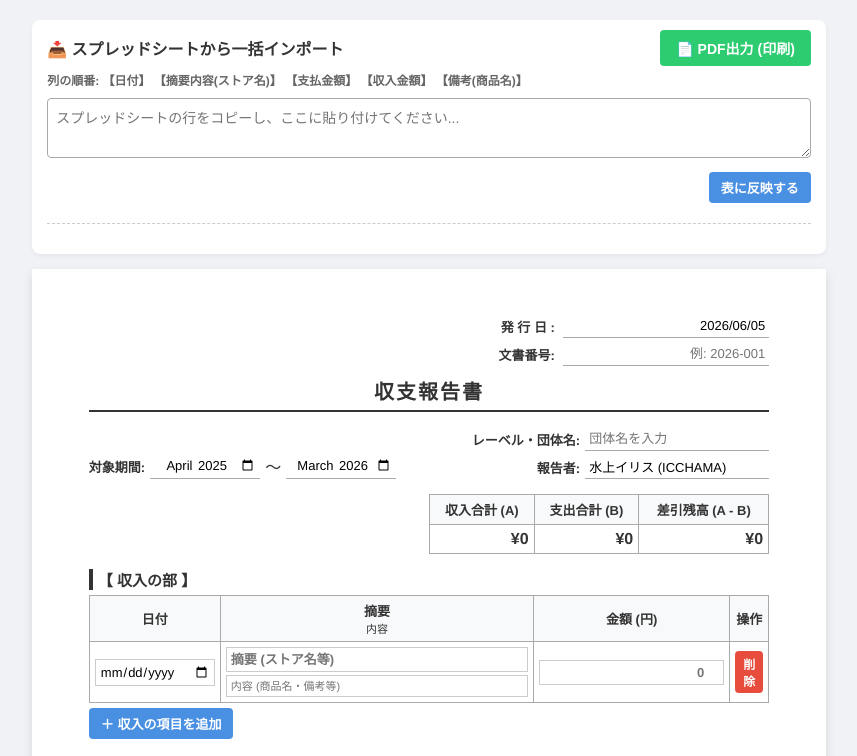
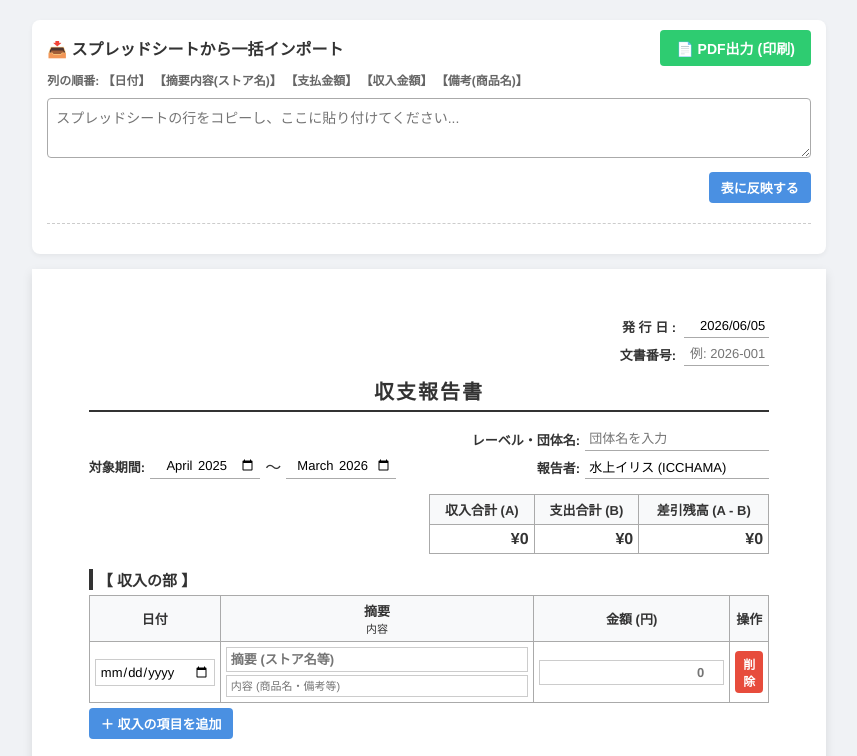
Before and after one commit to ikkunN700S/money-report-app, a plain HTML site: page index.html in a window 1280 px wide. Shown: the top 756 px of the page, without its empty margins (211-1068 px from the left). Drawn offline with Linux system fonts and the light colour scheme.

Commit message:
Update style.css

```diff
--- a/style.css
+++ b/style.css
@@ -103,49 +103,6 @@ button:hover {
     flex-direction: column;
 }
 
-/* ▼ 右上ヘッダーの整列用スタイル ▼ */
-.doc-header-right {
-    display: flex;
-    flex-direction: column;
-    align-items: flex-end;
-    margin-bottom: 10px;
-    gap: 4px;
-}
-
-.header-right-row {
-    display: flex;
-    align-items: center;
-    gap: 8px;
-}
-
-.header-right-row label {
-    font-weight: bold;
-    font-size: 13px;
-    width: 85px;
-    /* ラベルの幅を固定して上下を揃える */
-    text-align: right;
-    /* 「発行日:」と「文書番号:」のコロン位置を揃える */
-}
-
-.header-right-row input {
-    width: 100px;
-    text-align: right;
-    /* 入力された文字（日付や番号）を右寄りにする */
-    border: none;
-    border-bottom: 1px solid var(--border-color);
-    padding: 4px;
-    font-size: 13px;
-    font-family: inherit;
-    box-sizing: border-box;
-}
-
-.header-right-row input:focus {
-    outline: none;
-    border-bottom-color: var(--accent-color);
-}
-
-/* ▲ ここまで ▲ */
-
 h1 {
     text-align: center;
     border-bottom: 2px solid var(--text-color);
@@ -189,6 +146,7 @@ h1 {
     font-size: 13px;
 }
 
+/* 基本の入力欄スタイル */
 input,
 select {
     border: 1px solid #ccc;
@@ -217,6 +175,45 @@ input[type="text"] {
 }
 
 .info-group input:focus {
+    outline: none;
+    border-bottom-color: var(--accent-color);
+}
+
+
+.doc-header-right {
+    display: flex;
+    flex-direction: column;
+    align-items: flex-end;
+    margin-bottom: 10px;
+    gap: 4px;
+}
+
+.header-right-row {
+    display: flex;
+    align-items: center;
+    gap: 8px;
+    justify-content: flex-end;
+}
+
+.header-right-row label {
+    font-weight: bold;
+    font-size: 13px;
+    width: 65px;
+    text-align: right;
+}
+
+.header-right-row input[type="text"] {
+    width: 85px;
+    text-align: right;
+    border: none;
+    border-bottom: 1px solid var(--border-color);
+    padding: 4px;
+    font-size: 13px;
+    font-family: inherit;
+    box-sizing: border-box;
+}
+
+.header-right-row input[type="text"]:focus {
     outline: none;
     border-bottom-color: var(--accent-color);
 }
```
